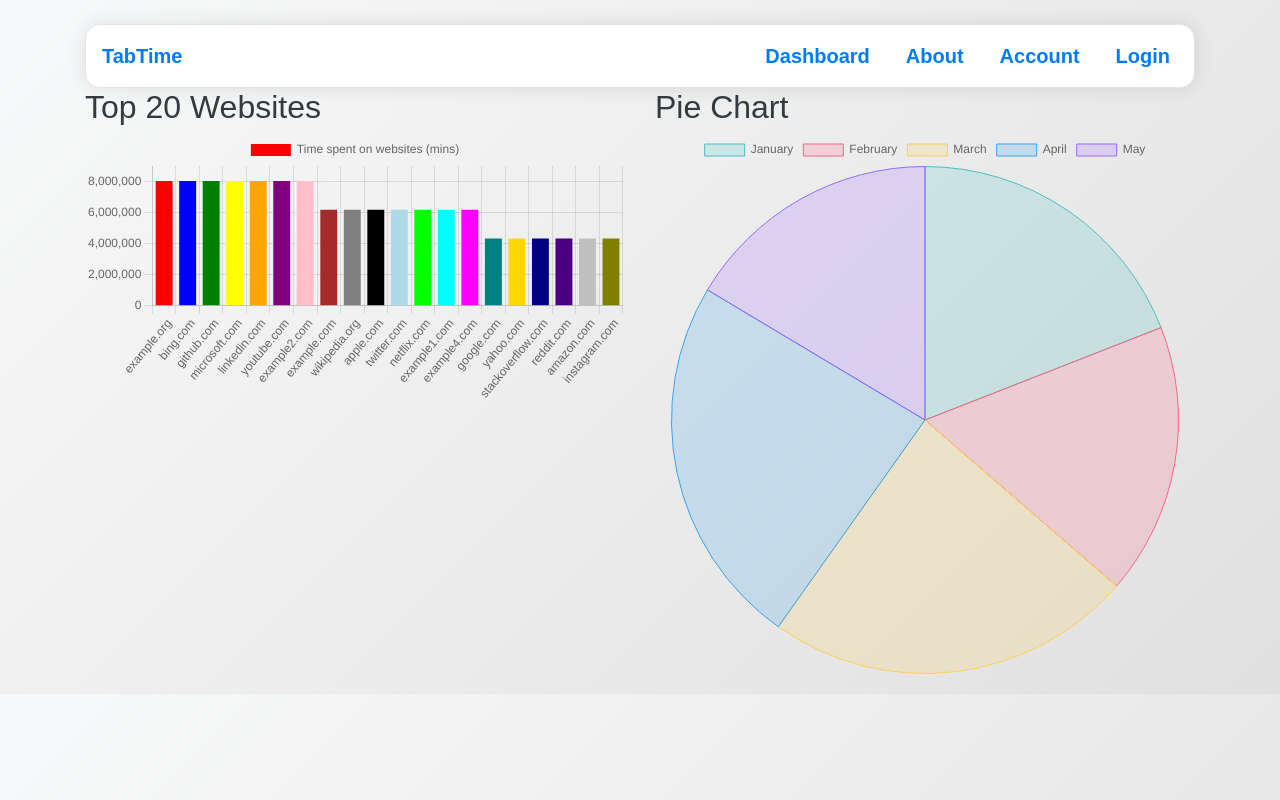
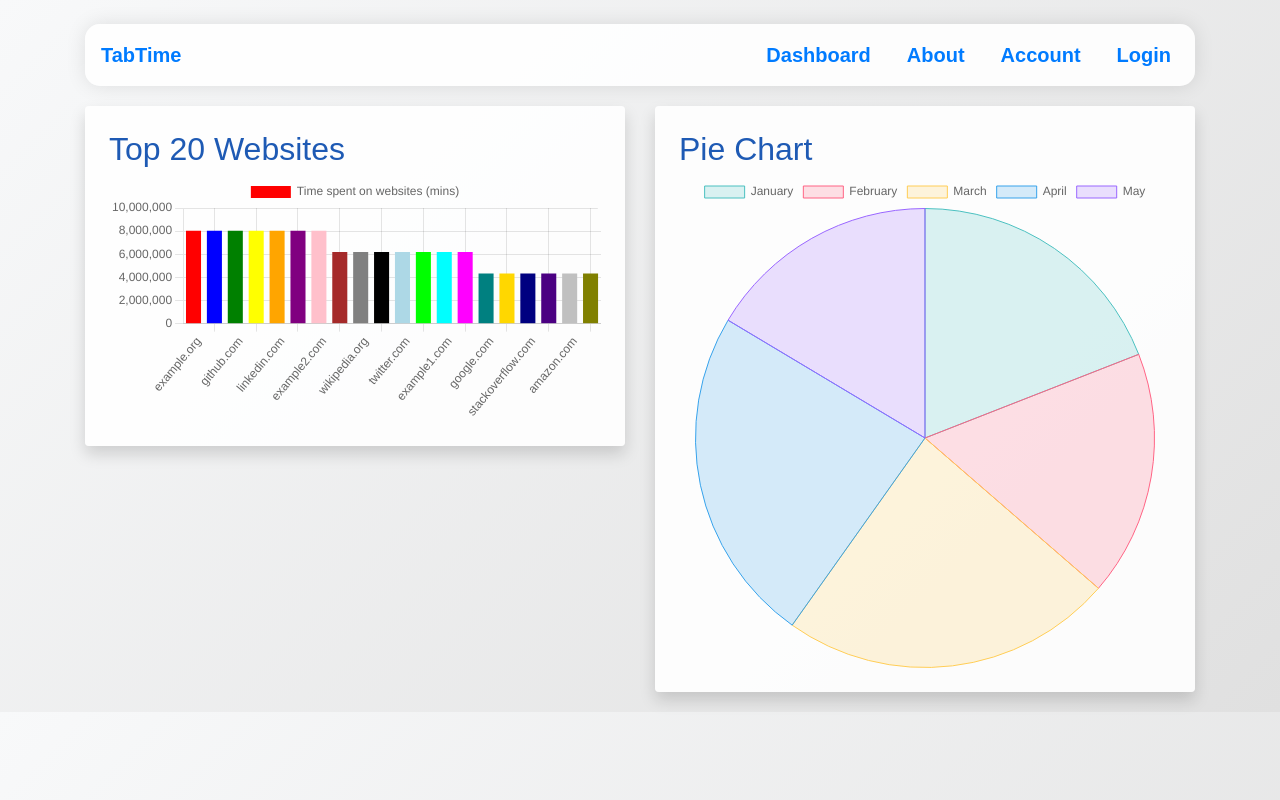
Before and after one commit to Crustacean-Hacks/HackUIowa, a Flask app: page /dashboard in a window 1280 px wide. Run offline with Flask 3, Linux system fonts and the light colour scheme; some libraries are stand-ins or nearby versions.

Commit message:
UI changes

```diff
--- a/website/templates/base.html
+++ b/website/templates/base.html
@@ -16,15 +16,14 @@
         body {
             font-family: "proxima-nova", sans-serif;
             background: linear-gradient(135deg, #f8f9fa, #e0e0e0); /* Use a linear gradient for the background */
-            color: #343a40;
+            color: #1e5ab4; /* Deeper blue color */
         }
         .navbar {
             font-family: "proxima-nova", sans-serif;
             font-size: 20px;
             font-weight: 700;
             font-style: normal;
-            background-color: rgb(255, 255, 255);
-            border: 1px solid #e3e6e9;
+            background-color: rgba(255, 255, 255, 0.9); /* Slightly transparent background */
             border-radius: 15px;
             box-shadow: 0px 0px 20px rgba(0, 0, 0, 0.1); /* Add a subtle shadow */
         }
--- a/website/templates/dashboard.html
+++ b/website/templates/dashboard.html
@@ -8,12 +8,16 @@
     <div class="container">
         <div class="row">
             <div class="col-md-6">
-                <h2>Top 20 Websites</h2>
-                <canvas class="bar-chart" id="barChart"></canvas>
+                <div class="graph-container rounded shadow p-4">
+                    <h2>Top 20 Websites</h2>
+                    <canvas class="bar-chart" id="barChart"></canvas>
+                </div>
             </div>
             <div class="col-md-6">
-                <h2>Pie Chart</h2>
-                <canvas class="pie-chart" id="pieChart"></canvas>
+                <div class="graph-container rounded shadow p-4">
+                    <h2>Pie Chart</h2>
+                    <canvas class="pie-chart" id="pieChart"></canvas>
+                </div>
             </div>
         </div>
     </div>
@@ -22,13 +26,24 @@
         /* Add margin between the charts */
         .col-md-6 {
             margin-bottom: 20px;
+            margin-top: 20px;
         }
+
         /* Ensure both charts have the same height */
         .bar-chart {
             height: 300px; /* Adjust the height as needed */
+            border-radius: 50px;
         }
+
         .pie-chart {
             height: 150px;
+            border-radius: 50px;
+        }
+
+        /* Style for graph containers */
+        .graph-container {
+            background-color: rgba(255, 255, 255, 0.9); /* Slightly transparent background */
+            border-radius: 50px;
         }
     </style>
 
@@ -44,7 +59,6 @@
                 data: [65, 59, 80, 81, 56], // Data as corresponding values
             }]
         };
-
 
         // @ts-ignore
         var labels = {{ examplebargraph.labels | tojson | safe }};
```
